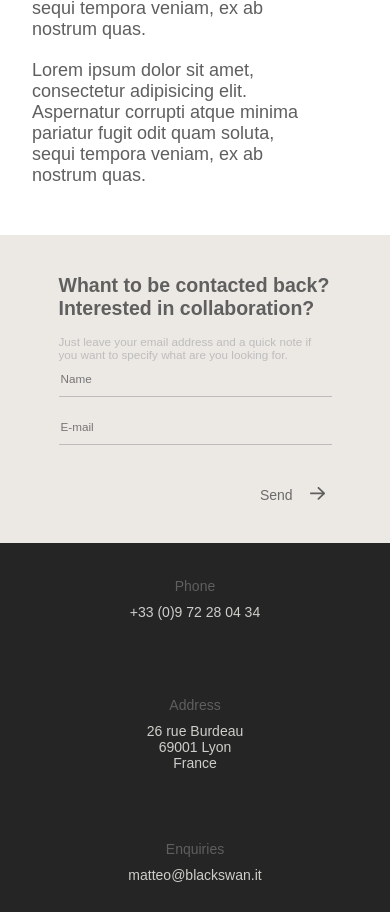
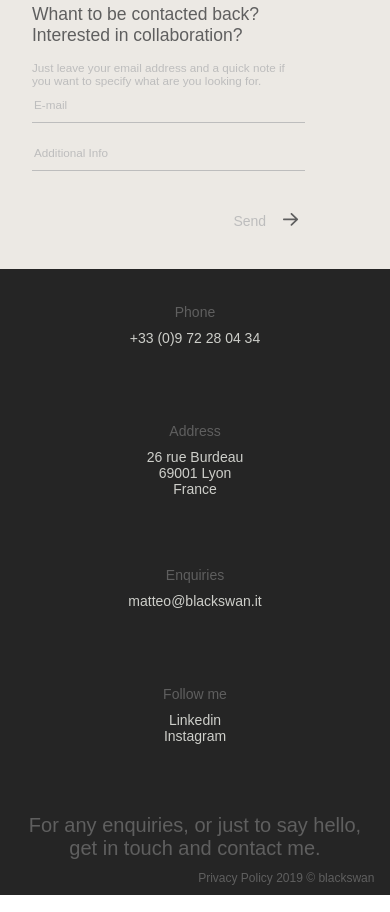
Before and after one commit to milosostojic95/yachting, a website built with webpack: page src/service.html in a window 390 px wide. Shown: the part 589-1501 px from the top of the page. Built offline with nearby package versions, Linux system fonts and the light colour scheme; a web font is replaced by a local one.

Commit message:
Modified sections, changed fonts, add responsive for privacy

```diff
--- a/src/scss/homepage/components/_buttons.scss
+++ b/src/scss/homepage/components/_buttons.scss
@@ -90,3 +90,35 @@
     display: block;
   }
 }
+
+.service-form-btn {
+  margin-top: 41px;
+  background: transparent;
+  font-size: 18px;
+  text-align: right;
+  flex-basis: 40%;
+  color: $serviceForm;
+  border: none;
+  float: right;
+  cursor: pointer;
+
+  @include breakpoint (mobile) {
+    font-size: 14px;
+  }
+
+  @include breakpoint (smallTablet) {
+    font-size: 16px;
+  }
+
+  @include breakpoint (tablet) {
+    font-size: 18px;
+  }
+
+  @include breakpoint (desktop) {
+    font-size: 20px;
+  }
+
+  svg {
+    margin-left: 13px;
+  }
+}
--- a/src/scss/homepage/layouts/_footer.scss
+++ b/src/scss/homepage/layouts/_footer.scss
@@ -29,69 +29,17 @@
     }
 
     .privacy {
-      display: flex;
       position: absolute;
-      bottom: 30px;
       right: 4vw;
+      bottom: 10px;
 
-      @include breakpoint (mobile) {
-        bottom: 0;
-        right: 50%;
-        transform: translateX(50%);
+      p {
+        font-size: 12px;
+        color: $privacyParagraf;
       }
 
-      @include breakpoint (smallTablet) {
-        bottom: 30px;
-        margin: 0 auto;
-      }
+    }
 
-      p {
-        font-size: 14px;
-        font-family: $bodyFontFamily;
-        color: $privacyParagraf;
-        font-weight: 400;
-
-        @include breakpoint (smallTablet) {
-          font-size: 12px;
-        }
-
-        @include breakpoint (tablet) {
-          font-size: 12px;
-        }
-
-        @include breakpoint (desktop) {
-          font-size: 16px;
-        }
-
-        @include breakpoint (mobile) {
-          font-size: 10px;
-        }
-
-        span {
-          font-size: 14px;
-          margin-left: 1.6vw;
-          color: $privacyParagraf;
-          font-family: $bodyFontFamily;
-          font-weight: 400;
-
-          @include breakpoint (smallTablet) {
-            font-size: 12px;
-          }
-
-          @include breakpoint (tablet) {
-            font-size: 12px;
-          }
-
-          @include breakpoint (desktop) {
-            font-size: 16px;
-          }
-
-          @include breakpoint (mobile) {
-            font-size: 10px;
-          }
-        }
-      }
-    }
 
     h5 {
       color: $footerHeading;
--- a/src/scss/servicepage/section/_service-form.scss
+++ b/src/scss/servicepage/section/_service-form.scss
@@ -6,32 +6,33 @@
   .form-content {
     display: flex;
     flex-direction: column;
-    margin: 0 auto;
-    width: 29%;
+    margin-left: 2rem;
 
     @include breakpoint (mobile) {
       width: 70%;
     }
 
     @include breakpoint (smallTablet) {
-      width: 49%;
+      width: 39%;
+      margin: 0 auto;
     }
 
     @include breakpoint (tablet) {
       width: 39%;
     }
 
-    @include breakpoint (tablet) {
+    @include breakpoint (laptop) {
       width: 29%;
     }
 
     h3 {
-      font-size: 24px;
+
       color: $serviceFormHeader;
       font-family: $headingFontFamily;
+      font-weight: 500;
 
       @include breakpoint (mobile) {
-        font-size: 5vw;
+        font-size: 4.5vw;
         text-align: left;
       }
 
@@ -40,16 +41,17 @@
         text-align: left;
       }
 
-      @include breakpoint (tablet) {
-        font-size: 24px;
+      @include breakpoint (laptop) {
+        font-size: 2vw;
         text-align: left;
       }
     }
 
     p {
-      font-size: 18px;
       color: $serviceFormParagraf;
       padding-top: 2vw;
+      font-family: $bodyFontFamily;
+      font-weight: 400;
 
       @include breakpoint (mobile) {
         font-size: 3vw;
@@ -62,7 +64,7 @@
       }
 
       @include breakpoint (laptop) {
-        font-size: 18px;
+        font-size: 1.3vw;
       }
 
 
@@ -78,18 +80,28 @@
         border-bottom: 1px solid $serviceForm;
         color: $serviceForm;
 
+        &::placeholder {
+          color: $serviceForm;
+        }
+
         &[type="text"] {
           background: transparent;
           font-size: 18px;
           color: $serviceForm;
           padding-bottom: 11px;
+          font-family: $bodyFontFamily;
+          font-weight: 400;
 
           @include breakpoint (mobile) {
             font-size: 3vw;
           }
 
           @include breakpoint (smallTablet) {
-            font-size: 2vw;
+            font-size: 18px;
+          }
+
+          @include breakpoint (desktop) {
+            font-size: 20px;
           }
         }
 
--- a/src/scss/servicepage/section/_service-home.scss
+++ b/src/scss/servicepage/section/_service-home.scss
@@ -16,6 +16,7 @@
       color: $serviceHomeHeading;
       font-size: 9vw;
       font-family: $headingFontFamily;
+      font-weight: 500;
       margin-bottom: 3.4vw;
     }
 
@@ -36,6 +37,8 @@
       p {
         font-size: 2.6vw;
         color: $serviceHomeHeading;
+        font-family: $bodyFontFamily;
+        font-weight: 400;
 
         @include breakpoint (mobile) {
           font-size: 2.7vw;
--- a/src/scss/servicepage/section/_service-intro.scss
+++ b/src/scss/servicepage/section/_service-intro.scss
@@ -1,6 +1,5 @@
 .service-intro {
   padding: 45vw 0 0;
-  display: flex;
 
   @include breakpoint (mobile) {
     display: flex;
@@ -17,7 +16,6 @@
   }
 
   .service-intro-content {
-    flex-basis: 33%;
 
     @include breakpoint (mobile) {
       width: 70%;
@@ -29,20 +27,24 @@
     }
 
     p {
-      font-size: 18px;
       color: $serviceHomeParagraf;
       font-family: $bodyFontFamily;
+      font-weight: 400;
 
       @include breakpoint (mobile) {
         text-align: left;
         margin: 10px 5px 10px 0;
-        font-size: 2.6vw;
+        font-size: 2.7vw;
       }
 
-      @include breakpoint (mobile) {
+      @include breakpoint (smallTablet) {
         text-align: left;
         margin: 10px 5px 10px 0;
-        font-size: 18px;
+        font-size: 2vw;
+      }
+
+      @include breakpoint (tablet) {
+        font-size: 1.4vw;
       }
     }
   }
--- a/src/service.html
+++ b/src/service.html
@@ -69,9 +69,9 @@
     </h3>
     <p>Just leave your email address and a quick note if you want to specify what are you looking for.</p>
     <form action="">
-      <input type="text" name="name" placeholder="Name">
-      <input type="text" name="email" placeholder="E-mail">
-      <button class="form-btn">Send<?xml version="1.0" encoding="utf-8"?>
+      <input type="text" name="name" placeholder="E-mail">
+      <input type="text" name="email" placeholder="Additional Info">
+      <button class="service-form-btn">Send<?xml version="1.0" encoding="utf-8"?>
         <svg width="16px" height="13px" viewBox="0 0 16 13" version="1.1" xmlns:xlink="http://www.w3.org/1999/xlink" xmlns="http://www.w3.org/2000/svg">
           <desc>Created with Lunacy</desc>
           <path d="M8.43884 12.8125C8.6602 12.8125 8.85551 12.7344 9.02478 12.5781L9.02478 12.5781L14.806 7.01172C14.9883 6.84245 15.0795 6.63737 15.0795 6.39648C15.0795 6.1556 14.9883 5.95052 14.806 5.78125L14.806 5.78125L9.06384 0.234375C8.88155 0.078125 8.67322 0 8.43884 0C8.20447 0 8.0059 0.0878906 7.84314 0.263672C7.68038 0.439453 7.599 0.644531 7.599 0.878906C7.599 1.11328 7.69015 1.3151 7.87244 1.48438L7.87244 1.48438L12.0912 5.54688L0.880253 5.54688C0.632857 5.54688 0.421269 5.63802 0.245488 5.82031C0.0697063 6.0026 -0.0116738 6.21745 0.00134698 6.46484C0.0143678 6.6862 0.105514 6.875 0.274784 7.03125C0.444055 7.1875 0.639368 7.26563 0.860722 7.26563L0.860722 7.26563L12.0521 7.26563L7.83338 11.3281C7.66411 11.4974 7.57621 11.6992 7.5697 11.9336C7.56319 12.168 7.64457 12.3698 7.81384 12.5391C7.98312 12.7214 8.19145 12.8125 8.43884 12.8125Z" id="" fill="#5F5F5F" stroke="none" />
```
Also changed, not shown: src/js/index.js (line endings or trailing spaces).
